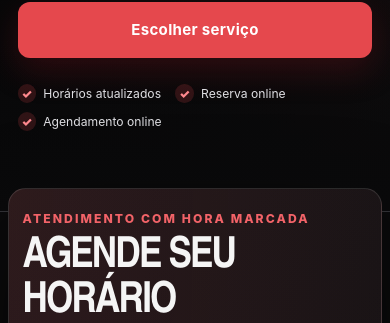
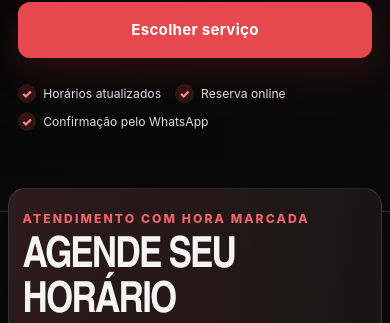
Before and after one commit to MatheusSousaa/barbershop-booking, a Spring Boot app: page / in a window 390 px wide. Shown: the part 603-926 px from the top of the page. Run offline with Spring Boot 4, Linux system fonts and the light colour scheme; data that the repository does not hold is empty; some of the project's set-up classes (security, data sources, template engines, error pages and the like) are left out, and stand-ins take their place.

Commit message:
Keep WhatsApp button without barber phone

```diff
--- a/src/main/resources/static/index.html
+++ b/src/main/resources/static/index.html
@@ -34,7 +34,7 @@
       <ul class="hero-highlights" aria-label="Vantagens do agendamento">
         <li><span aria-hidden="true">✓</span> Horários atualizados</li>
         <li><span aria-hidden="true">✓</span> Reserva online</li>
-        <li><span aria-hidden="true">✓</span> Agendamento online</li>
+        <li><span aria-hidden="true">✓</span> Confirmação pelo WhatsApp</li>
       </ul>
     </div>
   </header>
--- a/src/main/resources/static/js/app.js
+++ b/src/main/resources/static/js/app.js
@@ -165,9 +165,7 @@ function initializeBookingEvents() {
   document.getElementById('appointment-form').addEventListener('submit', submitAppointment);
   document.getElementById('btn-new-appointment').addEventListener('click', resetBookingFlow);
   const whatsappButton = document.getElementById('btn-whatsapp-confirmation');
-  const barberWhatsApp = BarbershopUtils.normalizeBrazilianPhone(window.BARBERSHOP_CONTACT?.barberWhatsApp);
-  if (barberWhatsApp) whatsappButton.addEventListener('click', openBarberWhatsApp);
-  else whatsappButton.remove();
+  whatsappButton.addEventListener('click', openBarberWhatsApp);
   document.getElementById('btn-save-calendar').addEventListener('click', saveAppointmentToCalendar);
   initializePhotoViewer();
   document.getElementById('name-error').controlInput = document.getElementById('client-name');
@@ -691,7 +689,7 @@ function showSuccess(data) {
 function openBarberWhatsApp() {
   const phone = BarbershopUtils.normalizeBrazilianPhone(window.BARBERSHOP_CONTACT?.barberWhatsApp);
   if (!phone) {
-    showGlobalMessage('Configure o WhatsApp do barbeiro em js/contact-config.js para enviar a confirmação.', 'error');
+    showGlobalMessage('O WhatsApp da barbearia ainda não está configurado.', 'error');
     return;
   }
   const appointment = bookingState.confirmedAppointment;
```
